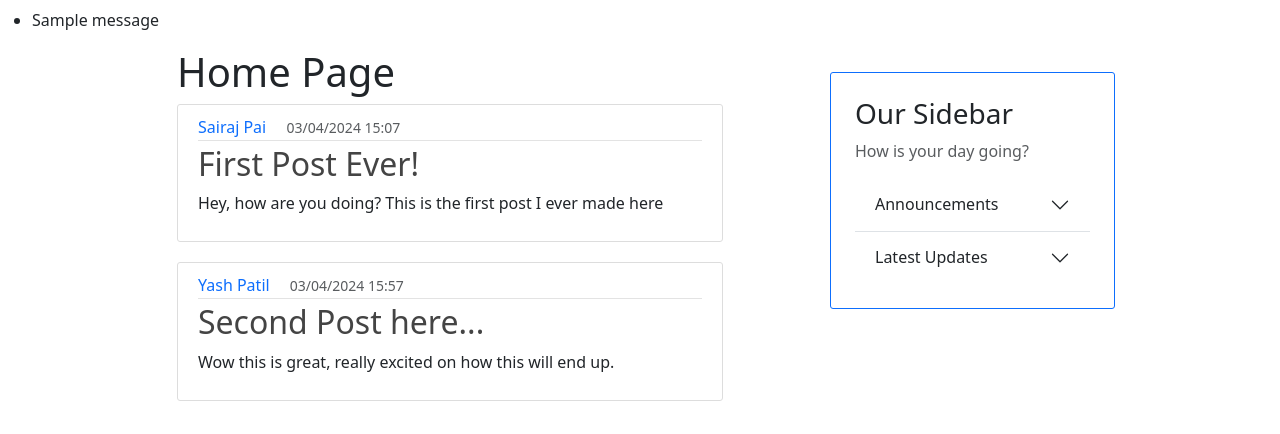
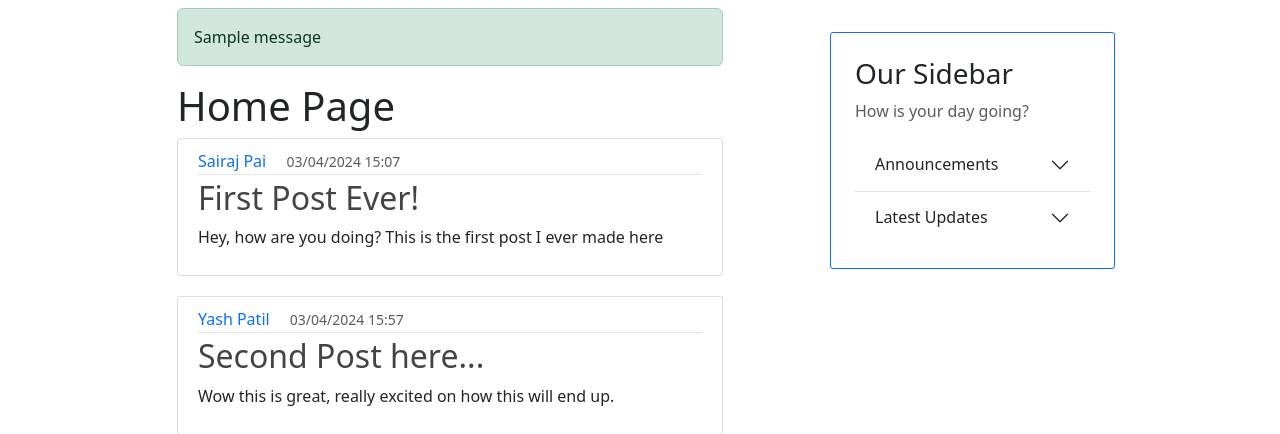
Before and after one commit to gegendepressed/OpenMedia, a Flask app: page / in a window 1280 px wide. Shown: the part 56-490 px from the top of the page. Run offline with Flask 3, Linux system fonts and the light colour scheme; one stand-in notice (Sample message) is shown.

Commit message:
layout.html: Fix flash messages
Signed-off-by: FrosT2k5 <androygaming@gmail.com>

```diff
--- a/templates/layout.html
+++ b/templates/layout.html
@@ -40,20 +40,23 @@
         </div>
     </nav>
 
-    {% with messages = get_flashed_messages() %}
-        {% if messages %}
-            <ul class="flashes">
-                {% for message in messages %}
-                    <li>{{ message }}</li>
-                {% endfor %}
-            </ul>
-        {% endif %}
-    {% endwith %}
 
     <div class="container">
         <!-- This div adds 2 whitespace columns in all pages that use content block here -->
         <div class="row align-items-start">
             <div class="col-6 offset-1">
+
+                {% with messages = get_flashed_messages(with_categories=true) %}
+                    {% if messages %}
+                        {% for category, message in messages %}
+                            <div class="alert alert-{{ category }}">
+                                {{ message }}
+                            </div>
+                        {% endfor %}
+
+                    {% endif %}
+                {% endwith %}
+
                 {% block content %}
                 {% endblock %}
             </div>
```
